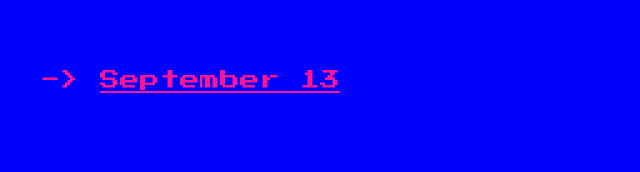
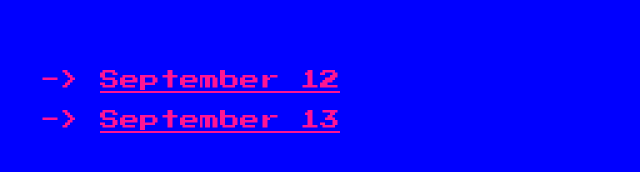
Before and after one commit to ningkko/-CS311_Research_in_AI, a plain HTML site: page index.html in a window 1280 px wide. Shown: the whole page, without its empty margins (0-640 px from the left). Drawn offline with Linux system fonts and the light colour scheme.

Commit message:
indexof9/12

```diff
--- a/index.html
+++ b/index.html
@@ -13,7 +13,8 @@ content="width=device-width,initial-scale=1.0, maximum-scale=1.0, user-scalable=
 
     </head>
 <body>
-    <p></br>-> <a href="doc/9_13/9_13.html">September 13</a>
+    <p></br>-> <a href="doc/9_12/9_12.html">September 12</a>
+    </br>-> <a href="doc/9_13/9_13.html">September 13</a>
 </p>
     </body>
 </html>
```
